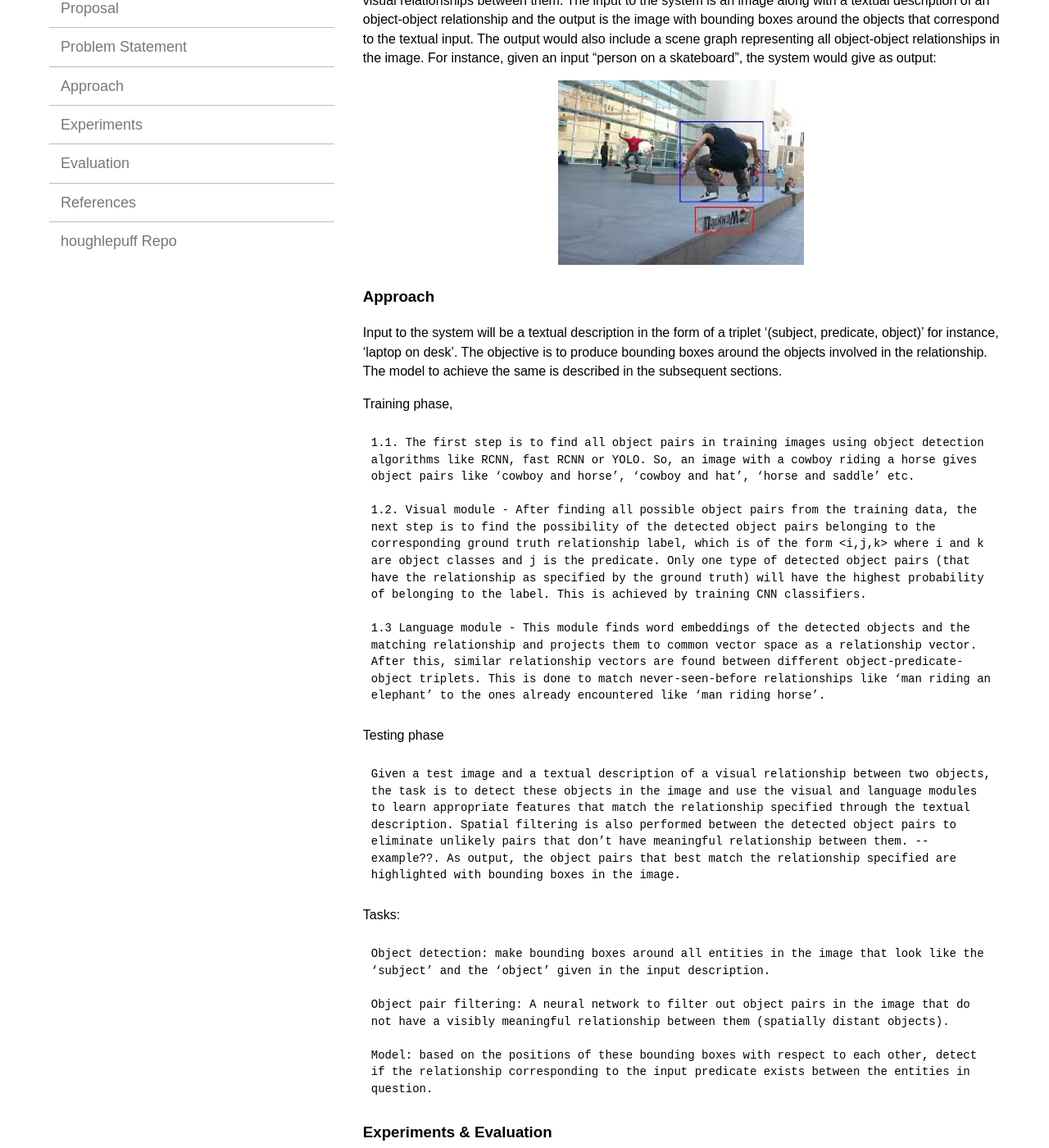
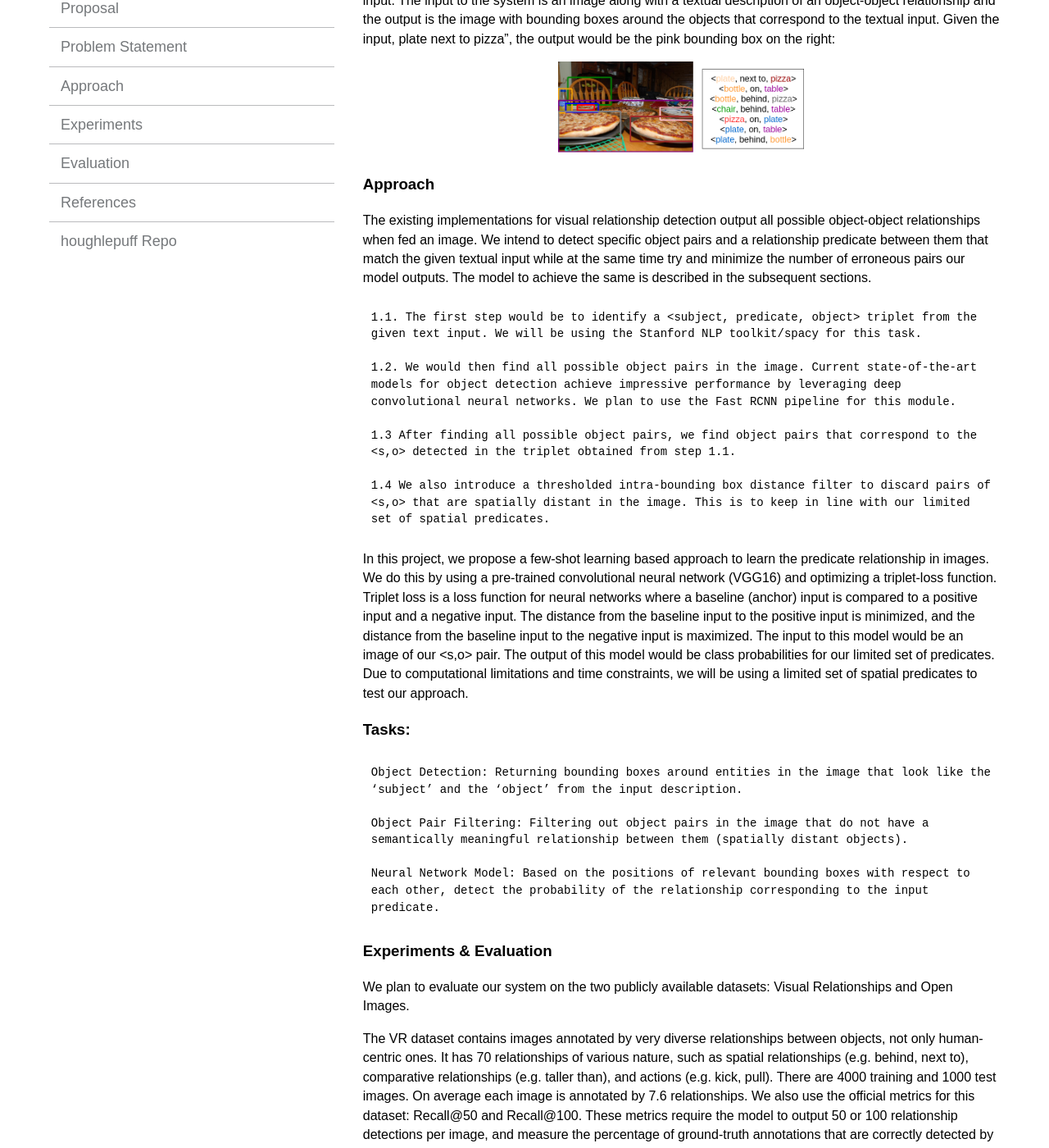
Before and after one commit to akrishna77/houghlepuff, a Jekyll site: the page built from _pages/proposal.md, in a window 1280 px wide and 1400 px high, scrolled down 352 px. Shown: the whole window at 82% size. Built offline with Jekyll 4.4.1, drawn with Linux system fonts in a browser that asks for light colours; some of the changed text lies outside the part shown.

Commit message:
More updates to Proposal

```diff
--- a/_pages/proposal.md
+++ b/_pages/proposal.md
@@ -5,68 +5,59 @@ title:  "Project Proposal"
 
 ### Problem Statement
 
-The field of Computer Vision has seen many advances over the last few years, but we still haven't been able reach the standards of human perception. In this project, we focus on the specific task of visual relationship detection to make progress towards genuine scene understanding. Our goal is to be able to detect objects of interest in an image and highlight the relationships between these objects. Almost all real-world objects have visual relationships between them. The input to the system is an image along with a textual description of an object-object relationship and the output is the image with bounding boxes around the objects that correspond to the textual input. The output would also include a scene graph representing all object-object relationships in the image. For instance, given an input “person on a skateboard”, the system would give as output:
+The field of Computer Vision has seen many advances over the last few years, but we haven't been able to achieve the same standards as human perception. In this project, we focus on the specific task of visual relationship detection to make progress towards genuine scene understanding. Our goal is to be able to detect objects of interest in an image, given a particular relationship that has been highlighted through text input. The input to the system is an image along with a textual description of an object-object relationship and the output is the image with bounding boxes around the objects that correspond to the textual input. Given the input, plate next to pizza”, the output would be the pink bounding box on the right:
 
-<center><img src="../assets/img/man-skateboard.jpeg" width="300px" alt=""></center>
+<center><img src="../assets/img/pizza_plate.png" width="300px" alt=""></center>
 
 ### Approach
 
-Input to the system will be a textual description in the form of a triplet ‘(subject, predicate, object)’ for instance, ‘laptop on desk’. The objective is to produce bounding boxes around the objects involved in the relationship. The model to achieve the same is described in the subsequent sections.
+The existing implementations for visual relationship detection output all possible object-object relationships when fed an image. We intend to detect specific object pairs and a relationship predicate between them that match the given textual input while at the same time try and minimize the number of erroneous pairs our model outputs. The model to achieve the same is described in the subsequent sections.
 
-Training phase,
+	1.1. The first step would be to identify a <subject, predicate, object> triplet from the given text input. We will be using the Stanford NLP toolkit/spacy for this task.
 
-	1.1. The first step is to find all object pairs in training images using object detection algorithms like RCNN, fast RCNN or YOLO. So, an image with a cowboy riding a horse gives object pairs like ‘cowboy and horse’, ‘cowboy and hat’, ‘horse and saddle’ etc.
+	1.2. We would then find all possible object pairs in the image. Current state-of-the-art models for object detection achieve impressive performance by leveraging deep convolutional neural networks. We plan to use the Fast RCNN pipeline for this module.
 
-	1.2. Visual module - After finding all possible object pairs from the training data, the next step is to find the possibility of the detected object pairs belonging to the corresponding ground truth relationship label, which is of the form <i,j,k> where i and k are object classes and j is the predicate. Only one type of detected object pairs (that have the relationship as specified by the ground truth) will have the highest probability of belonging to the label. This is achieved by training CNN classifiers.
+	1.3 After finding all possible object pairs, we find object pairs that correspond to the <s,o> detected in the triplet obtained from step 1.1.
 
-	1.3 Language module - This module finds word embeddings of the detected objects and the matching relationship and projects them to common vector space as a relationship vector. After this, similar relationship vectors are found between different object-predicate-object triplets. This is done to match never-seen-before relationships like ‘man riding an elephant’ to the ones already encountered like ‘man riding horse’.
+	1.4 We also introduce a thresholded intra-bounding box distance filter to discard pairs of <s,o> that are spatially distant in the image. This is to keep in line with our limited set of spatial predicates.
 
-Testing phase
+In this project, we propose a few-shot learning based approach to learn the predicate relationship in images. We do this by using a pre-trained convolutional neural network (VGG16) and optimizing a triplet-loss function. Triplet loss is a loss function for neural networks where a baseline (anchor) input is compared to a positive input and a negative input. The distance from the baseline input to the positive input is minimized, and the distance from the baseline input to the negative input is maximized. The input to this model would be an image of our <s,o> pair. The output of this model would be class probabilities for our limited set of predicates. Due to computational limitations and time constraints, we will be using a limited set of spatial predicates to test our approach.
 
-	Given a test image and a textual description of a visual relationship between two objects, the task is to detect these objects in the image and use the visual and language modules to learn appropriate features that match the relationship specified through the textual description. Spatial filtering is also performed between the detected object pairs to eliminate unlikely pairs that don’t have meaningful relationship between them. --example??. As output, the object pairs that best match the relationship specified are highlighted with bounding boxes in the image.
+### Tasks:
 
+	Object Detection: Returning bounding boxes around entities in the image that look like the ‘subject’ and the ‘object’ from the input description.
 
-Tasks:
+	Object Pair Filtering: Filtering out object pairs in the image that do not have a semantically meaningful relationship between them (spatially distant objects).
 
-	Object detection: make bounding boxes around all entities in the image that look like the ‘subject’ and the ‘object’ given in the input description.
+	Neural Network Model: Based on the positions of relevant bounding boxes with respect to each other, detect the probability of the relationship corresponding to the input predicate.
 
-	Object pair filtering: A neural network to filter out object pairs in the image that do not have a visibly meaningful relationship between them (spatially distant objects).
-
-	Model: based on the positions of these bounding boxes with respect to each other, detect if the relationship corresponding to the input predicate exists between the entities in question.
 
 ### Experiments & Evaluation
 
-For implementation, we use Python 3.x version and keras or PyTorch framework with required libraries.
-Dataset used- We use the Visual Relationship Dataset which has 5000 images with 100 object categories and 70 predicates. In total, it has 37,993 relationships and 6,672 relationship types. The relationships have been classified into many categories, some of which are action, preposition, comparative, verb etc.  Some examples of relationships included in the dataset are  ‘person kick ball’, ‘person on top of ramp’, ‘motorcycle with wheel’, ‘man riding horse’ etc.
+We plan to evaluate our system on the two publicly available datasets: Visual Relationships and Open Images.
 
-We may use bits of existing code from the following projects-
+The VR dataset contains images annotated by very diverse relationships between objects, not only human-centric
+ones. It has 70 relationships of various nature, such as spatial relationships (e.g. behind, next to), comparative relationships
+(e.g. taller than), and actions (e.g. kick, pull). There are 4000 training and 1000 test images. On average each image is
+annotated by 7.6 relationships. We also use the official metrics for this dataset: Recall@50 and Recall@100. These metrics require the model to output 50 or 100 relationship detections per image, and measure the percentage of ground-truth annotations that
+are correctly detected by these guesses (i.e. measuring recall,
+without considering precision).
 
-<https://github.com/pjreddie/darknet/wiki/YOLO:-Real-Time-Object-Detection> - for detecting object pairs
+The Open Images Dataset (OID) is a very large-scale dataset containing image-level labels, object bounding boxes, and visual relationships annotations. In total it contains 329 distinct relationship triplets and 374, 768 annotations on
+100, 522 images in the training set. We evaluate the model on the hidden Open Images Challenge 2018 test set using the official Kaggle server.
+The metric is the weighted average of the three metrics common for visual relationship detection performance evaluation:
+mAP on phrase detection, mAP for relationship detection and Recall@50 for relationship detections.
 
-<https://github.com/matterport/Mask_RCNN> - for detecting object pairs
+We plan on adapting modules of our project from the following:
 
-<https://github.com/yikang-li/vg_cleansing> - for creating the language module
+<https://github.com/NSchrading/intro-spacy-nlp/blob/master/subject_object_extraction.py> - Subject Object extraction from a phrase.
+<https://github.com/Prof-Lu-Cewu/Visual-Relationship-Detection> - Visual Relationship Detection with Language Priors.
 
-<https://github.com/jz462/Large-Scale-VRD.pytorch> - for visual relationship understanding
-
-<https://github.com/doubledaibo/drnet_cvpr2017> - for visual relationship detection[2]
-
-<https://github.com/GriffinLiang/vrd-dsr> - for visual relationship detection[3]
-
-The existing implementations for visual relationship detection output all possible object-object relationships when fed a test image. We intend to detect specific object pairs and a relationship predicate between them that match the given textual input while at the same time try and minimize the number of erroneous pairs our model outputs.
-
-A specific case we want to handle is as follows:
-Given an input ‘man holding pen’ and an image where there is a man and a pen lying on the notebook next to him, our system should not display bounding boxes around the man or the pen because there is no ‘holding’ relationship. As another example, for the image below, the input ‘man on horse’ should correctly ignore the man walking in front of the horse. This relationship should be discarded during the filtering stage.
-
-We use recall (the percentage of total relevant results correctly classified by our system) (the ability of our model to find all the relevant cases within the dataset) as a performance metric. This is to account for the possibility that some object-object relationships may not have been seen during the training phase.
-
-We will test our model on two datasets: VRD and SVG.
-
-If our model correctly displays bounding boxes with an acceptable precision, we’ll consider it a success. We expect to exploit the correlation between visual and language cues of an image to find accurate visual relationships. We also wish to experiment with how spatial context of objects and the relationships they are involved in differ. For example, a ‘man riding a horse’ and ‘man standing next to a horse’ have the same objects - ‘man’ and ‘horse’ with similar context and spatial features, yet the relationships between them are different.
+If our model correctly displays bounding boxes with an acceptable precision, we’ll consider it a success. We expect to exploit the correlation between visual and language cues of an image to find accurate visual relationships. We also wish to experiment with how spatial context of objects and the relationships they are involved in differ.
 
 ### References
 
-1. Cewu Lu, Ranjay Krishna, Michael Bernstein and Li Fei-Fei “Visual Relationship Detection with Language Priors”
-2. Bo Dai, Yuqi Zhang and Dahua Lin “Detecting Visual Relationships with Deep Relational Networks”
-3. Kongming Liang, Yuhong Guo, Hong Chang and Xilin Chen “Visual Relationship Detection with Deep Structural Ranking” In The Thirty-Second AAAI Conference on Artificial Intelligence (AAAI-18)
-4. Stephan Baier, Yunpu Ma, and Volker Tresp “Improving Visual Relationship Detection usingSemantic Modeling of Scene Descriptions”
+1. Cewu Lu, Ranjay Krishna, Michael Bernstein and Li Fei-Fei - “Visual Relationship Detection with Language Priors”
+2. Bo Dai, Yuqi Zhang and Dahua Lin - “Detecting Visual Relationships with Deep Relational Networks”
+3. Kongming Liang, Yuhong Guo, Hong Chang and Xilin Chen - “Visual Relationship Detection with Deep Structural Ranking”
+4. Stephan Baier, Yunpu Ma, and Volker Tresp - “Improving Visual Relationship Detection usingSemantic Modeling of Scene Descriptions”
```
Also changed, not shown: assets/img/pizza_plate.png (added), 2 other files.
